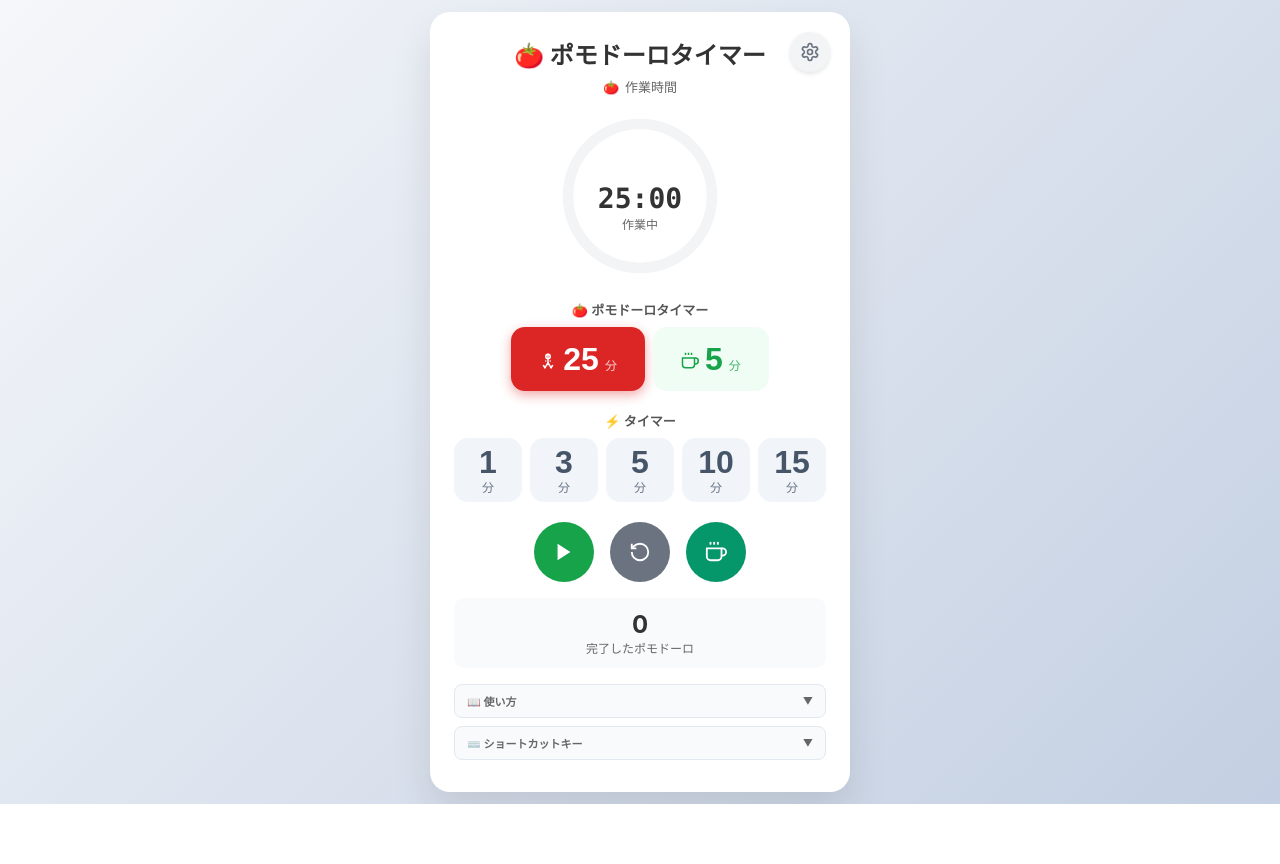
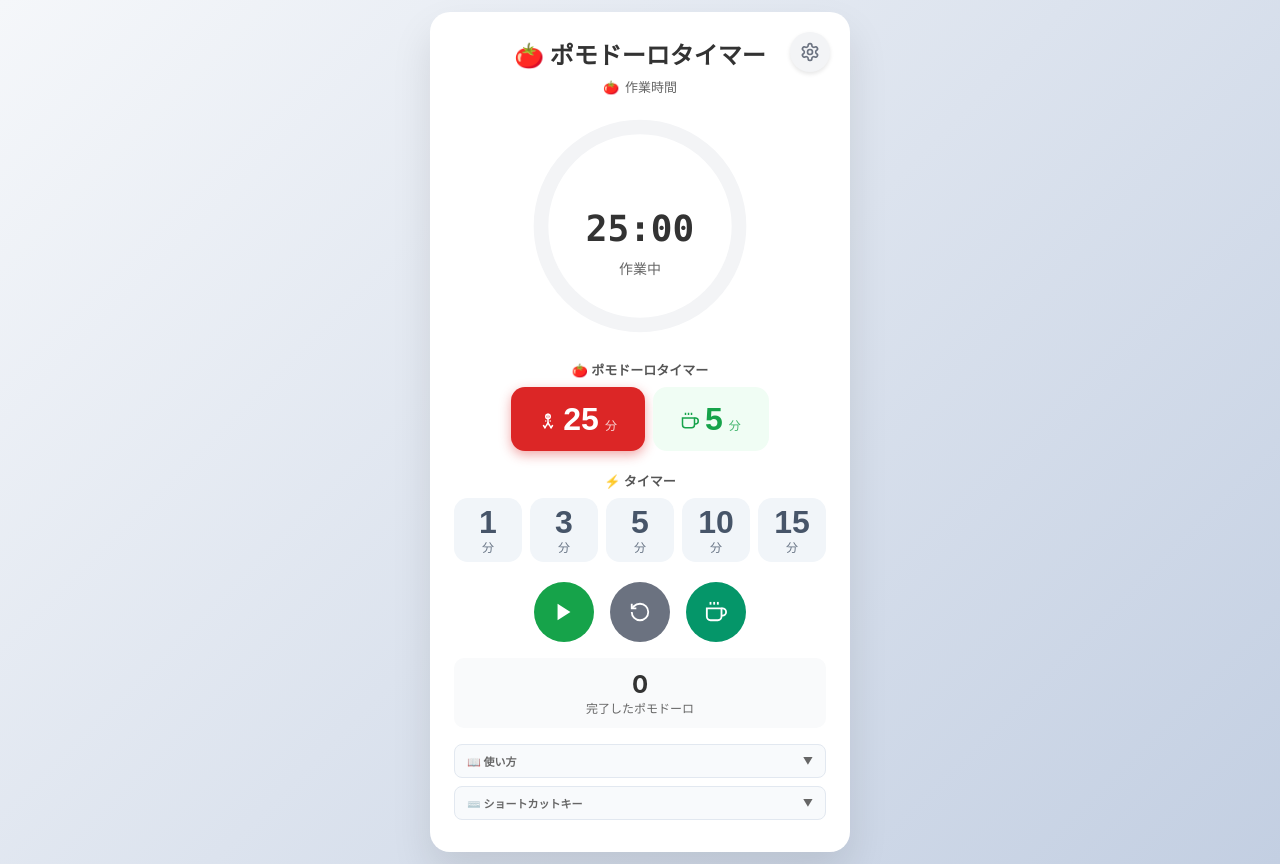
Before and after one commit to Yoshitaka-Inoue/ino-pomodoro-timer, a plain HTML site: page index.html in a window 1280 px wide. Before the commit the page ends 804 px from the top, so only its background shows below. Drawn offline with Linux system fonts and the light colour scheme.

Commit message:
Update index.html HTML v152

```diff
--- a/index.html
+++ b/index.html
@@ -63,8 +63,8 @@
         }
 
         .progress-ring {
-            width: 160px;
-            height: 160px;
+            width: 220px;
+            height: 220px;
             margin: 0 auto;
             transform: rotate(-90deg);
         }
@@ -88,17 +88,17 @@
             left: 50%;
             transform: translate(-50%, -50%);
             font-family: 'Monaco', 'Menlo', monospace;
-            font-size: 28px;
+            font-size: 36px;
             font-weight: 700;
             color: #333;
         }
 
         .timer-label {
             position: absolute;
-            top: 65%;
+            top: 68%;
             left: 50%;
             transform: translate(-50%, -50%);
-            font-size: 12px;
+            font-size: 14px;
             color: #666;
         }
 
```
